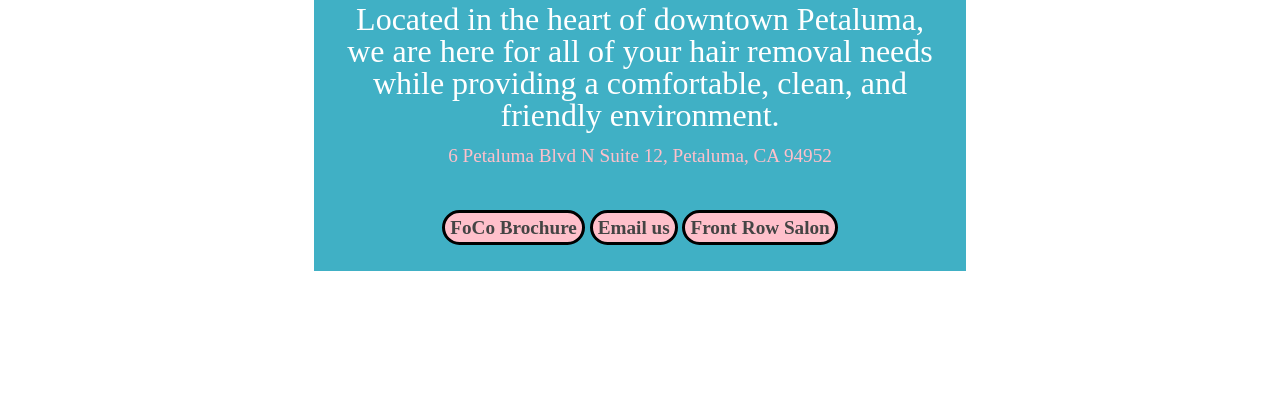
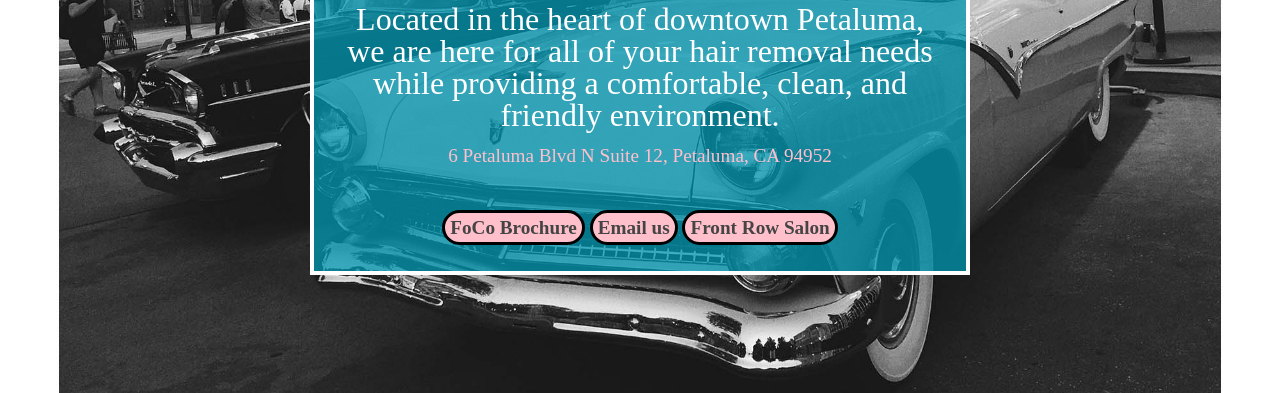
Before and after one commit to itsjudeDW/Atomic-Waxing, a plain HTML site: page index.html in a window 1280 px wide. Shown: the part 507-900 px from the top of the page. Drawn offline with Linux system fonts and the light colour scheme; a web font is replaced by a local one.

Commit message:
Update styles-contact.css

```diff
--- a/styles-contact.css
+++ b/styles-contact.css
@@ -58,7 +58,7 @@ html, body {
   width: 100%;
   padding: 0;
   margin: 0;
-	background-image: url:("focobg.jpg");
+	background-image: url("focobg.jpg");
 	background-size: cover;
 	background-repeat: no-repeat;
 	background-attachment: fixed;
```
